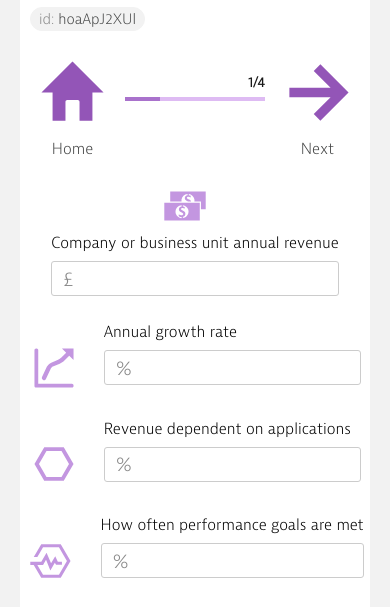
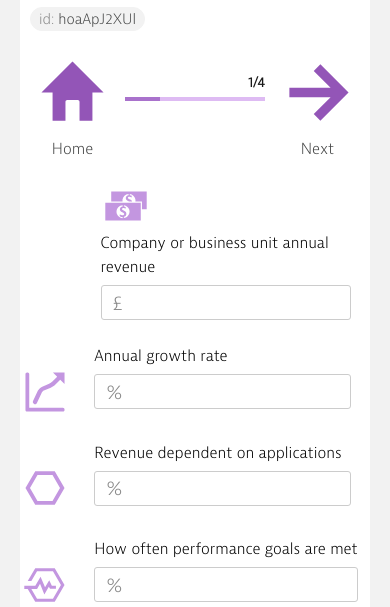
Before and after one commit to yaypm/bva, a website with bundled scripts: page app/routes/workflow.html in a window 390 px wide. Shown: the part 210-817 px from the top of the page. Built offline with nearby package versions, Linux system fonts and the light colour scheme.

Commit message:
another iphone fix

```diff
--- a/app/routes/workflow.html
+++ b/app/routes/workflow.html
@@ -183,15 +183,15 @@
 
 
 <!--start of questions-->
-	<div style="padding-bottom: 20px; color: black; width: 100%; text-align: center">
+	<div style="padding-bottom: 20px; color: black; width: 100%;">
 
-
-	<img src="/static/sales-light.svg" style="height: 50px; width: 50px; margin-right: 20px; display:inline-block; vertical-align:middle"/>
-	<div style="display:inline-block; text-align: left">
+	<div style="display:inline-block; text-align: left; width: 50%; margin-left: 23%; margin-right: 23%">
+	<img src="/static/sales-light.svg" style="height: 50px; width: 50px; margin-right: 4%; display:inline-block; vertical-align:middle"/>
+	<div style="display:inline-block">
 	<label for="i1" class="label" style="font-size: 1em;">Company or business unit annual revenue</label>
 	<input type="text" class="inputfield" id="i1" placeholder="£" style="height: 35px; min-width: 250px;  font-size: 1.3em; display: inline-block"/>
 	</div>
-
+	</div>
 	<br /><br />
 
 	<img src="/static/trend-light.svg" style="height: 50px; width: 50px; margin-right: 20px; display:inline-block; vertical-align:middle"/>
```
